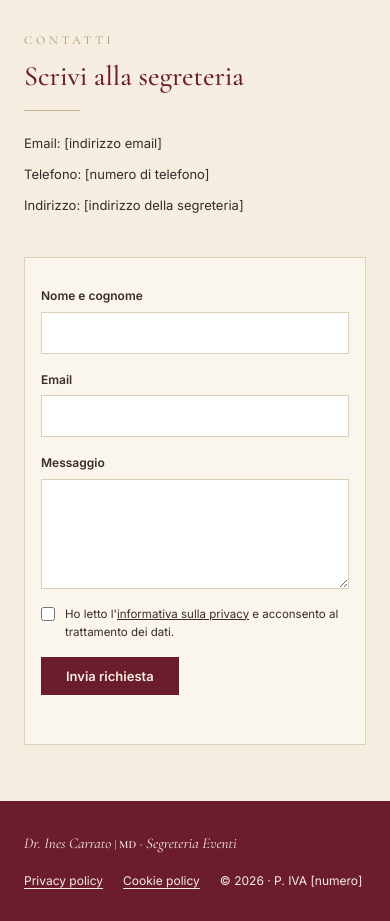
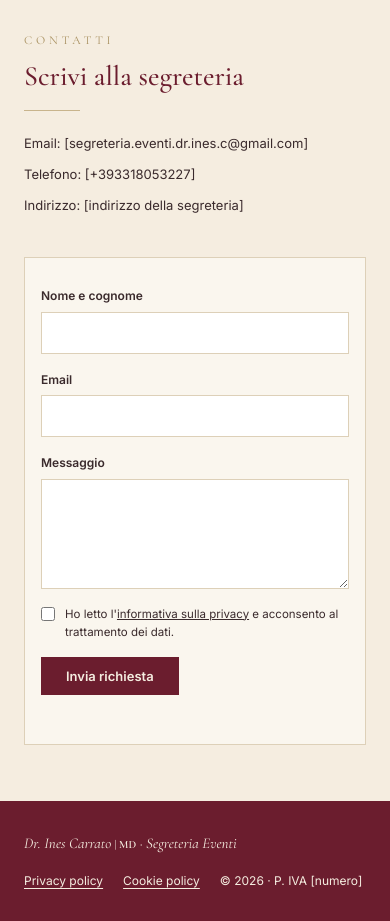
Before and after one commit to realchri10/drinescarrato, a plain HTML site: page index.html in a window 390 px wide. Shown: the part 2220-3141 px from the top of the page. Drawn offline with nearby package versions, Linux system fonts and the light colour scheme.

Commit message:
Update contact email and phone number in index.html

```diff
--- a/index.html
+++ b/index.html
@@ -114,8 +114,8 @@
         <p class="eyebrow">Contatti</p>
         <h2>Scrivi alla segreteria</h2>
         <div class="rule"></div>
-        <p>Email: <a href="mailto:info@example.com">[indirizzo email]</a></p>
-        <p>Telefono: <a href="tel:+390000000000">[numero di telefono]</a></p>
+        <p>Email: <a href="mailto:info@example.com">[segreteria.eventi.dr.ines.c@gmail.com]</a></p>
+        <p>Telefono: <a href="tel:+390000000000">[+393318053227]</a></p>
         <p>Indirizzo: [indirizzo della segreteria]</p>
       </div>
 
```
